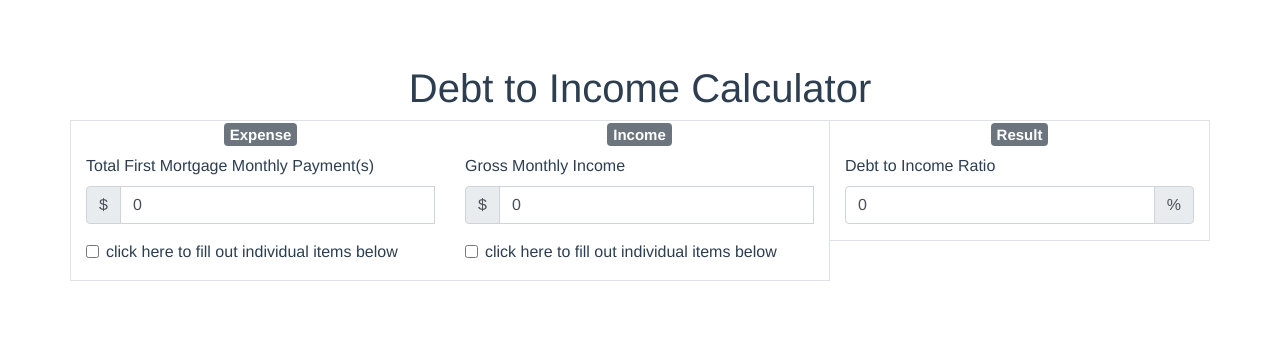
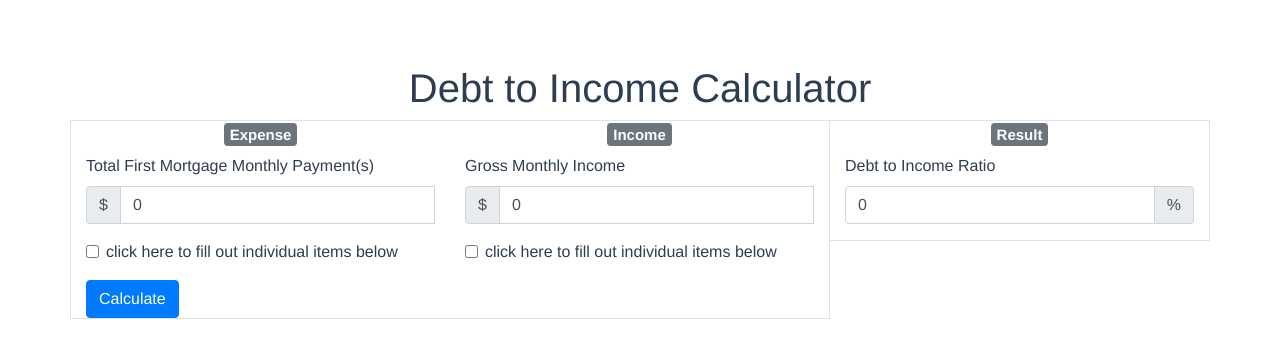
Before and after one commit to malhan-niazi/debt-to-income-calc, a Vue app: page / in a window 1280 px wide. Shown: the top 358 px of the page. Built offline with nearby package versions, Linux system fonts and the light colour scheme.

Commit message:
added form element

```diff
--- a/src/components/DebtIncomeRatioCalc.vue
+++ b/src/components/DebtIncomeRatioCalc.vue
@@ -10,6 +10,7 @@
       </div>
       <div class="row">
         <div class="col-8 border">
+          <form id="form" v-on:submit="validate">
             <div class="row">
               <div class="col">
                 <div class="row">
@@ -239,7 +240,12 @@
                 </div>
               </div>
             </div>
-          <form></form>
+          </form>
+          <div class="row">
+            <div class="col">
+              <button class="btn btn-primary">Calculate</button>
+            </div>
+          </div>
         </div>
         <div class="col-4">
           <div class="row border border-left-0">
```
Lines whose indentation alone changed are shown as unchanged.
